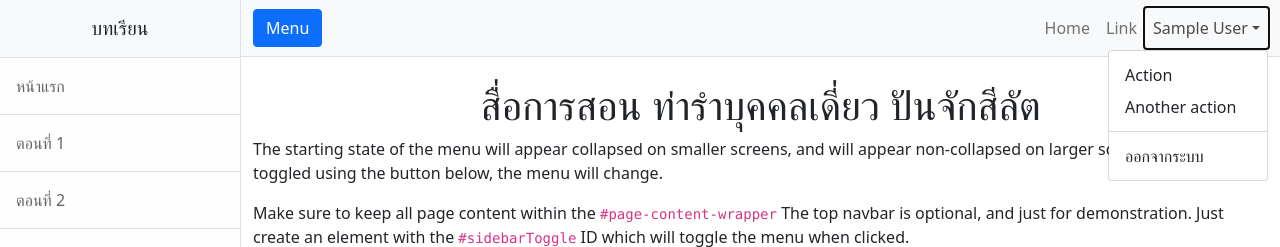
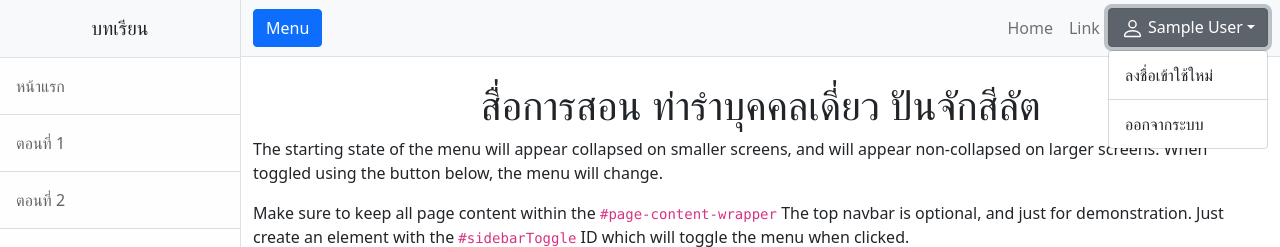
Before and after one commit to K-Wuthichai-7/WEBsite_Pencaksilut, a PHP site: page /user.php in a window 1280 px wide, after a click that opens the changed part. Shown: the top 247 px of the page. Run offline with PHP 8.4, Linux system fonts and the light colour scheme; the visitor is signed in with stand-in values (Sample User, id 1); tables that the repository leaves empty or names only in its code hold one stand-in row (values such as "Sample post").

Commit message:
edit dropdrow

```diff
--- a/user.php
+++ b/user.php
@@ -75,14 +75,15 @@ if (!isset($_SESSION['user_login'])) {
                             <li class="nav-item active"><a class="nav-link" href="./home.php">Home</a></li>
                             <li class="nav-item"><a class="nav-link" href="#!">Link</a></li>
                             <li class="nav-item dropdown">
-                                <a class="nav-link dropdown-toggle" id="navbarDropdown" href="#" role="button" data-bs-toggle="dropdown" aria-haspopup="true" aria-expanded="false"
-                                ><?php echo $row['firstname'] . ' ' . $row['lastname'] ?></a>
+                                <button  class="btn btn-secondary dropdown-toggle" class="nav-link " id="navbarDropdown" href="#" role="button" data-bs-toggle="dropdown" aria-haspopup="true" aria-expanded="false">
+                                    <svg  xmlns="http://www.w3.org/2000/svg" width="23" height="23" fill="currentColor" class="bi bi-person" viewBox="0 0 16 16">
+                                        <path d="M8 8a3 3 0 1 0 0-6 3 3 0 0 0 0 6Zm2-3a2 2 0 1 1-4 0 2 2 0 0 1 4 0Zm4 8c0 1-1 1-1 1H3s-1 0-1-1 1-4 6-4 6 3 6 4Zm-1-.004c-.001-.246-.154-.986-.832-1.664C11.516 10.68 10.289 10 8 10c-2.29 0-3.516.68-4.168 1.332-.678.678-.83 1.418-.832 1.664h10Z" />
+                                    </svg>   <?php echo $row['firstname'] . ' ' . $row['lastname'] ?></button>
 
                                 <div class="dropdown-menu dropdown-menu-end" aria-labelledby="navbarDropdown">
-                                    <a class="dropdown-item" href="#!">Action</a>
-                                    <a class="dropdown-item" href="#!">Another action</a>
+                                    <a class="dropdown-item" href="signin.php">ลงชื่อเข้าใช้ใหม่</a>
                                     <div class="dropdown-divider"></div>
-                                    <a class="dropdown-item" href="logout.php">ออกจากระบบ</a>
+                                    <a class="dropdown-item" href="home.php">ออกจากระบบ</a>
                                 </div>
                             </li>
                         </ul>
```
